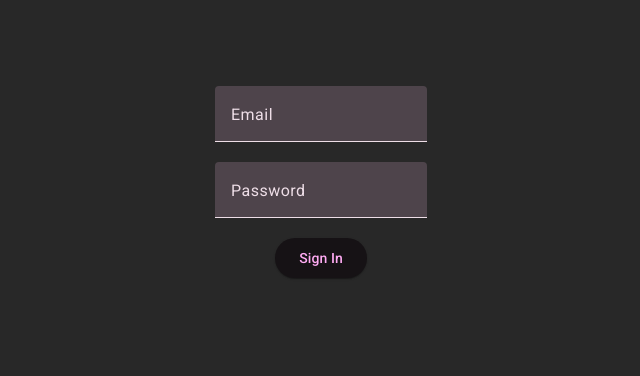
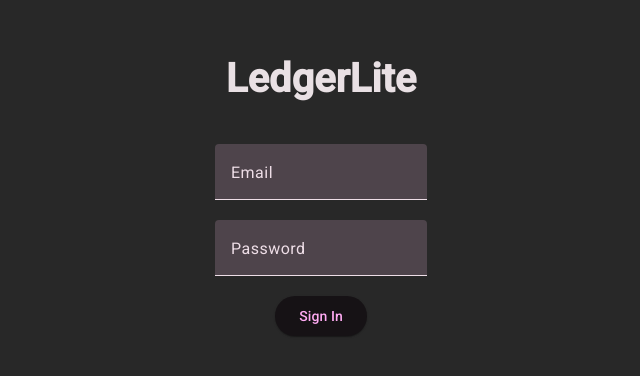
Before and after one commit to Noveboi/LedgerLite-Web, an Angular app in the folder ledger-lite/: page /login in a window 1280 px wide. Shown: the part 218-594 px from the top of the page, without its empty margins (319-959 px from the left). Built offline with nearby package versions, Linux system fonts and the light colour scheme.

Commit message:
Add LoginPage

```diff
--- a/ledger-lite/src/app/features/login/pages/login-page/login-page.component.css
+++ b/ledger-lite/src/app/features/login/pages/login-page/login-page.component.css
@@ -1,6 +1,9 @@
 .login-page {
     height: 100dvh;
     display: flex;
+    flex-direction: column;
     align-items: center;
     justify-content: center;
+
+    gap: 1rem;
 }
--- a/ledger-lite/src/app/features/login/pages/login-page/login-page.component.html
+++ b/ledger-lite/src/app/features/login/pages/login-page/login-page.component.html
@@ -1,3 +1,4 @@
 <div class="login-page">
-    <app-login-form/>
+    <app-logo/>
+    <app-login-form (onSubmit)="handleLogin($event)"/>
 </div>
--- a/ledger-lite/src/app/features/login/pages/login-page/login-page.component.ts
+++ b/ledger-lite/src/app/features/login/pages/login-page/login-page.component.ts
@@ -1,12 +1,19 @@
-import { Component } from '@angular/core';
+import { Component, inject } from '@angular/core';
 import { LoginFormComponent } from "../../components/login-form/login-form.component";
+import { LogoComponent } from "../../../../components/logo/logo.component";
+import { AuthService } from '../../../../core/services/auth-service';
+import { LoginRequest } from '../../types';
 
 @Component({
   selector: 'app-login-page',
-  imports: [LoginFormComponent],
+  imports: [LoginFormComponent, LogoComponent],
   templateUrl: './login-page.component.html',
   styleUrl: './login-page.component.css'
 })
 export class LoginPageComponent {
+  private auth = inject(AuthService)
 
+  handleLogin(request: LoginRequest) {
+    this.auth.login(request)
+  }
 }
```
